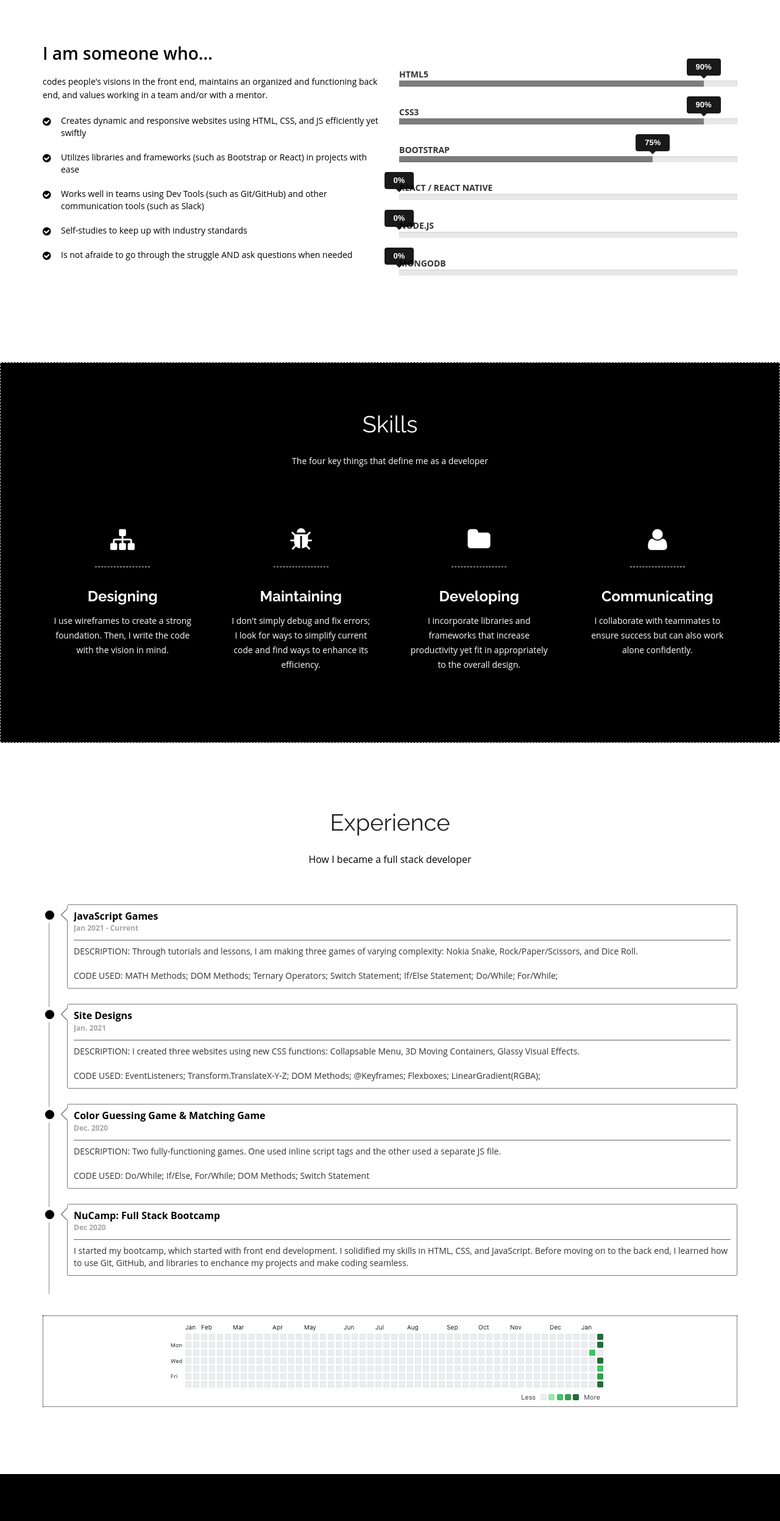
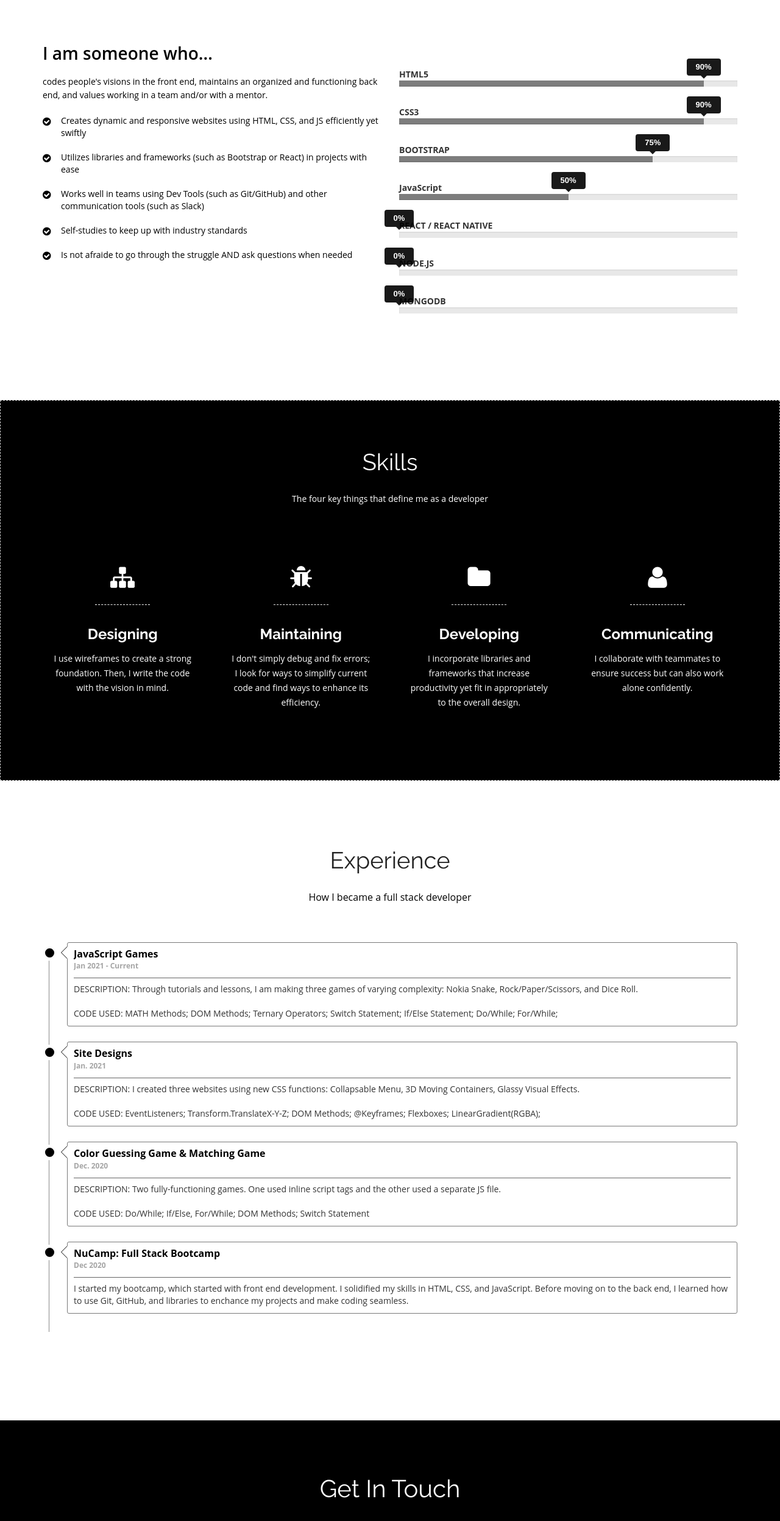
Before and after one commit to peichykeen/bootcamp, a website: page 1-HTML-CSS-JavaScript/Resume-Site/index.html in a window 1280 px wide. Shown: the part 968-3462 px from the top of the page at 61% size. Drawn offline with Linux system fonts and the light colour scheme.

Commit message:
resume skills

```diff
--- a/1-HTML-CSS-JavaScript/Resume-Site/css/style.css
+++ b/1-HTML-CSS-JavaScript/Resume-Site/css/style.css
@@ -2379,12 +2379,3 @@ display:none;
 }
 .rt-box {/* float: left; *//* width: 88%; */text-align: left;margin-left: 10px;margin-bottom: 25px;text-align: center;}
 img.img.img-circle.lt-box {/* float: left; */width: 64px;height: auto;}
-
-.magic {
-    text-align: center;
-        display: block;
-}
-
-.magic {
-    border: dotted 1px #000;
-}
--- a/1-HTML-CSS-JavaScript/Resume-Site/index.html
+++ b/1-HTML-CSS-JavaScript/Resume-Site/index.html
@@ -147,6 +147,16 @@
 									  </div>
 									</div>
 									</div>
+
+									<div class="barWrapper">
+										<span class="progressText"><B>JavaScript</B></span>
+									   <div class="progress">
+										 <div class="progress-bar" role="progressbar" aria-valuenow="50" aria-valuemin="0" aria-valuemax="100">
+											<span  class="popOver" data-toggle="tooltip" data-placement="top" title="50%"> </span>
+										 </div>
+									</div>
+									</div>
+
 									<div class="barWrapper">
 									 <span class="progressText"><B>REACT / REACT NATIVE</B></span>
 									<div class="progress">
@@ -431,9 +441,7 @@
 						 Loading stuff
 						Loading the data just for you.
 					</div>-->
-					<div class="col-md magic">
-						<img alt="GitHub Graph" src="/1-HTML-CSS-JavaScript/Resume-Site/img/githubgraph.png">
-					   </div>
+
 
 				</div>
 </div>
```
Also changed, not shown: 1 other file.
